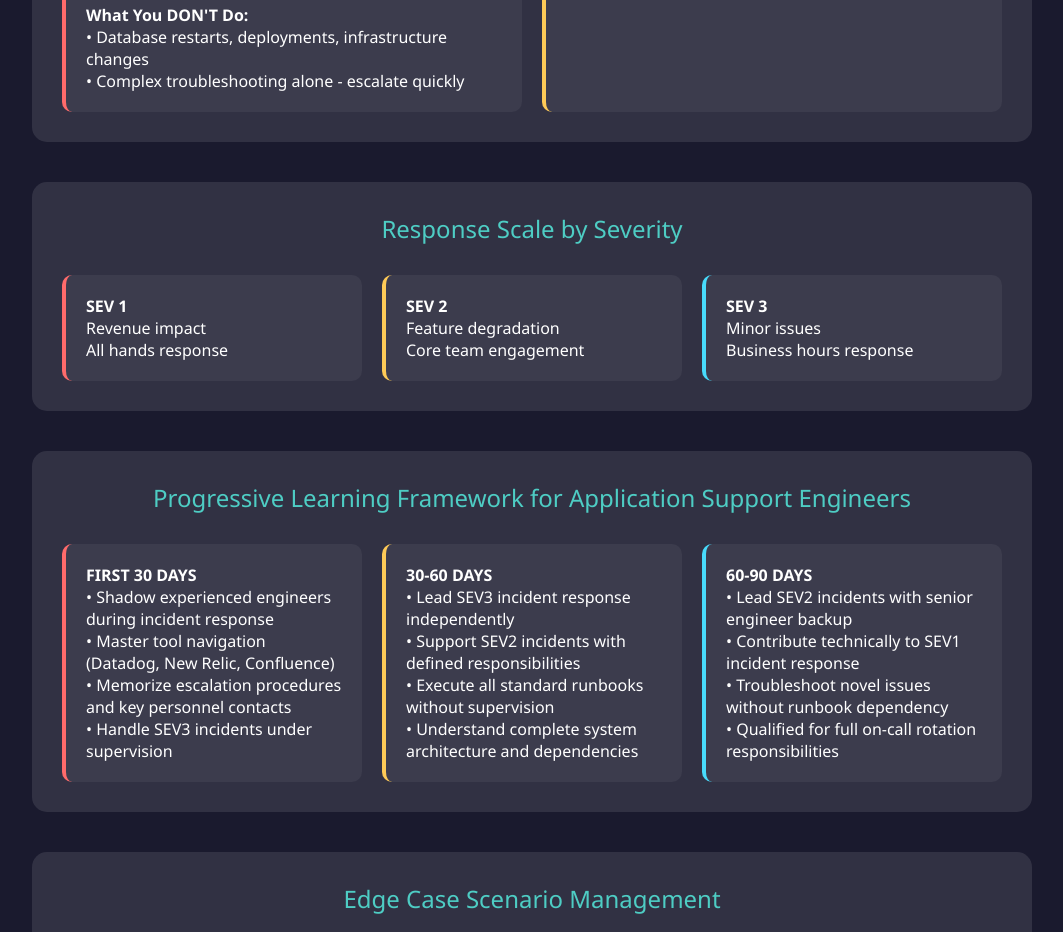
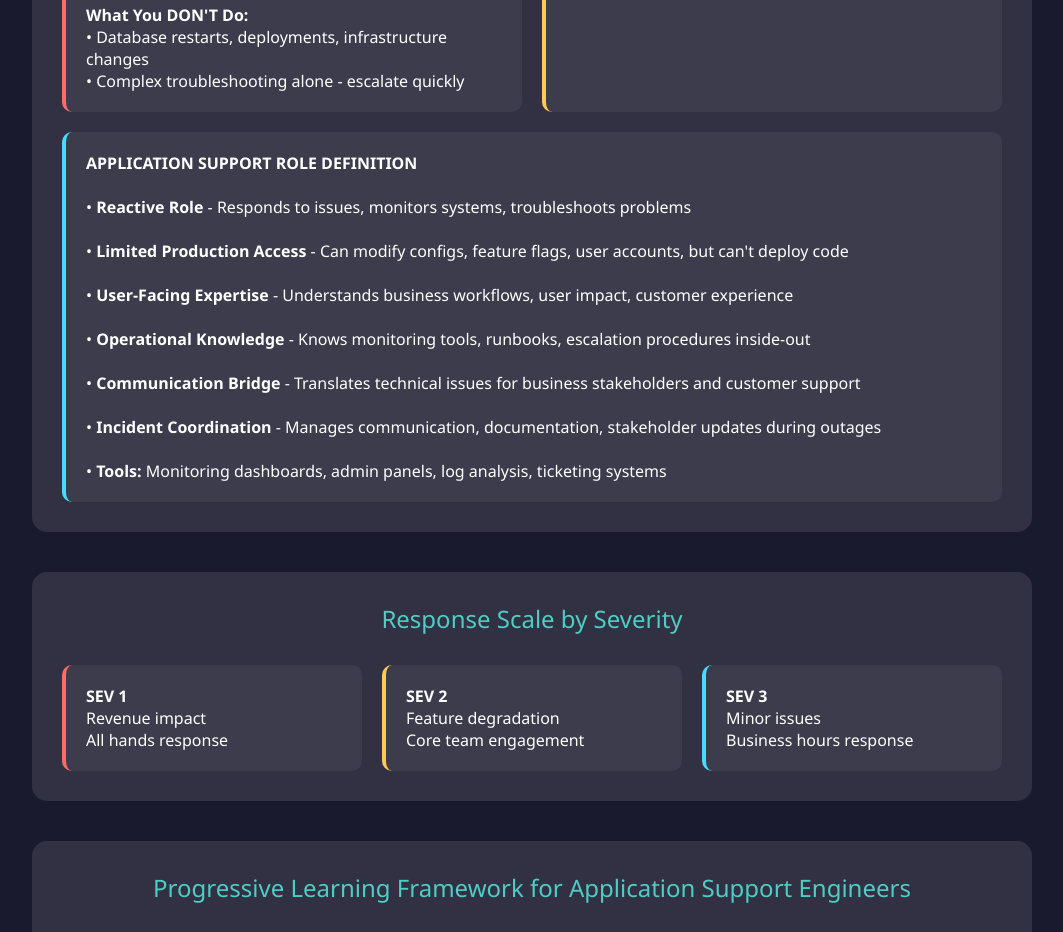
Before and after one commit to alexsusanu/alex-susanu-website, a plain HTML site: page incident-response-steps.html in a window 1280 px wide. Shown: the part 1300-2232 px from the top of the page, without its empty margins (108-1171 px from the left). Drawn offline with Linux system fonts and the light colour scheme.

Commit message:
added app support role duties overview

```diff
--- a/incident-response-steps.html
+++ b/incident-response-steps.html
@@ -1267,6 +1267,16 @@ Documentation requirement: Maintain timeline of escalation targets and response
                     <strong>Reality Check:</strong><br>
                     You're the coordination and communication expert who enables senior engineers to focus on technical fixes. Incidents fail when communication breaks down, not just when technology breaks.
                 </div>
+                <div class="severity-item sev3" style="grid-column: 1 / -1;">
+                    <strong>APPLICATION SUPPORT ROLE DEFINITION</strong><br><br>
+                    • <strong>Reactive Role</strong> - Responds to issues, monitors systems, troubleshoots problems<br><br>
+                    • <strong>Limited Production Access</strong> - Can modify configs, feature flags, user accounts, but can't deploy code<br><br>
+                    • <strong>User-Facing Expertise</strong> - Understands business workflows, user impact, customer experience<br><br>
+                    • <strong>Operational Knowledge</strong> - Knows monitoring tools, runbooks, escalation procedures inside-out<br><br>
+                    • <strong>Communication Bridge</strong> - Translates technical issues for business stakeholders and customer support<br><br>
+                    • <strong>Incident Coordination</strong> - Manages communication, documentation, stakeholder updates during outages<br><br>
+                    • <strong>Tools:</strong> Monitoring dashboards, admin panels, log analysis, ticketing systems
+                </div>
             </div>
         </div>
 
```
